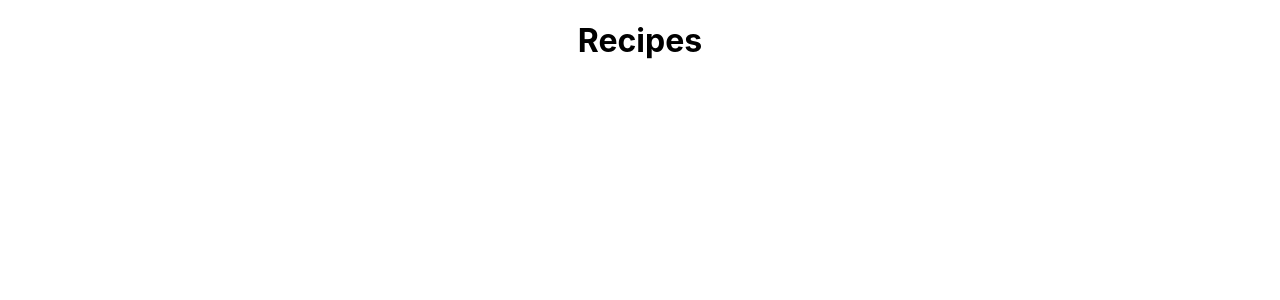
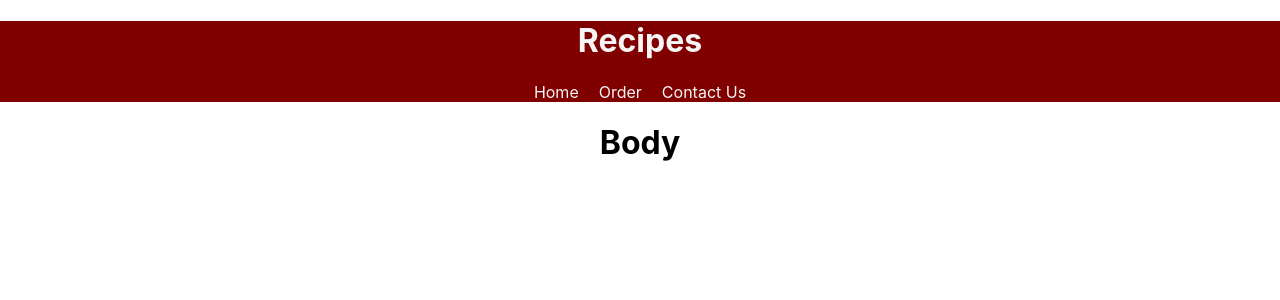
Before and after one commit to Josh-Darling13/meals, a React (Create React App) app: page / in a window 1280 px wide. Shown: the top 300 px of the page. Built offline with nearby package versions, Linux system fonts and the light colour scheme.

Commit message:
added Body.js component and tested function

```diff
--- a/src/App.js
+++ b/src/App.js
@@ -1,11 +1,13 @@
 import React from 'react';
 import './App.css';
 import Navbar from './Navbar';
+import Body from './Body';
 
 function App() {
   return (
     <div className="App">
       <Navbar />
+      <Body />
     </div>
   );
 }
--- a/src/Body.js
+++ b/src/Body.js
@@ -1,6 +1,13 @@
 import React from "react";
+import axios from "axios";
+// import bootstrap from ""
 
-function body(){
+function Body(){
+    return(
+        <h1>
+            Body
+        </h1>
+    )
 
 }
 
--- a/src/Navbar.js
+++ b/src/Navbar.js
@@ -4,10 +4,13 @@ function Navbar (){
 
 
     return(
-        <div>
+        <div className='navbar'>
             <h1>
             Recipes
             </h1>
+            <a style={{margin:'10px', color:'marron'}}>Home</a>
+            <a style={{margin:'10px', color:'marron'}}>Order</a>
+            <a style={{margin:'10px', color:'marron'}}>Contact Us</a>
         </div>
     )
 
--- a/src/index.css
+++ b/src/index.css
@@ -11,3 +11,13 @@ code {
   font-family: source-code-pro, Menlo, Monaco, Consolas, 'Courier New',
     monospace;
 }
+
+.navbar{
+  background-color: maroon;
+  color: whitesmoke;
+}
+
+.nav-link{
+  margin: 10px;
+  color: whitesmoke;
+}
```
